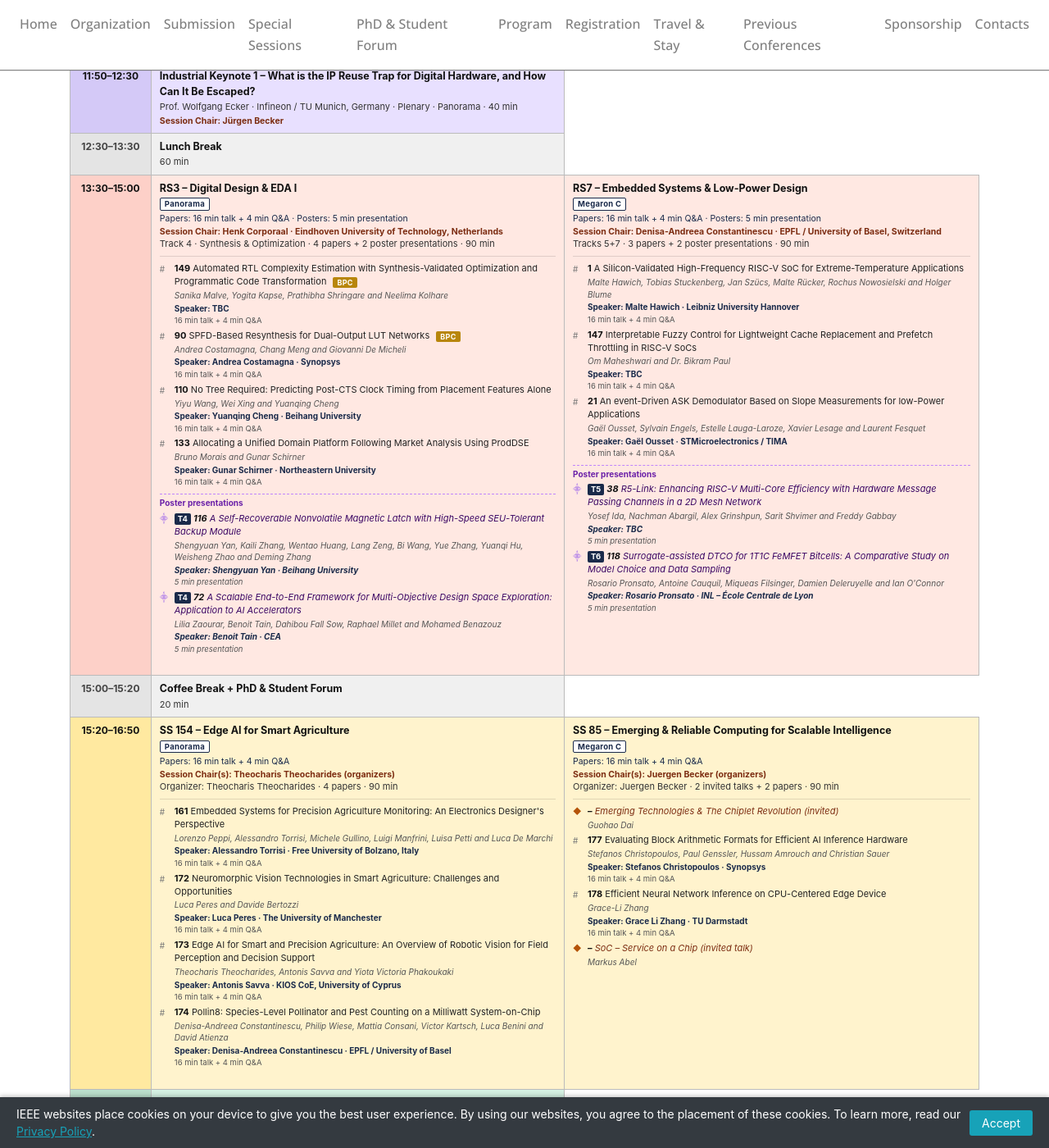
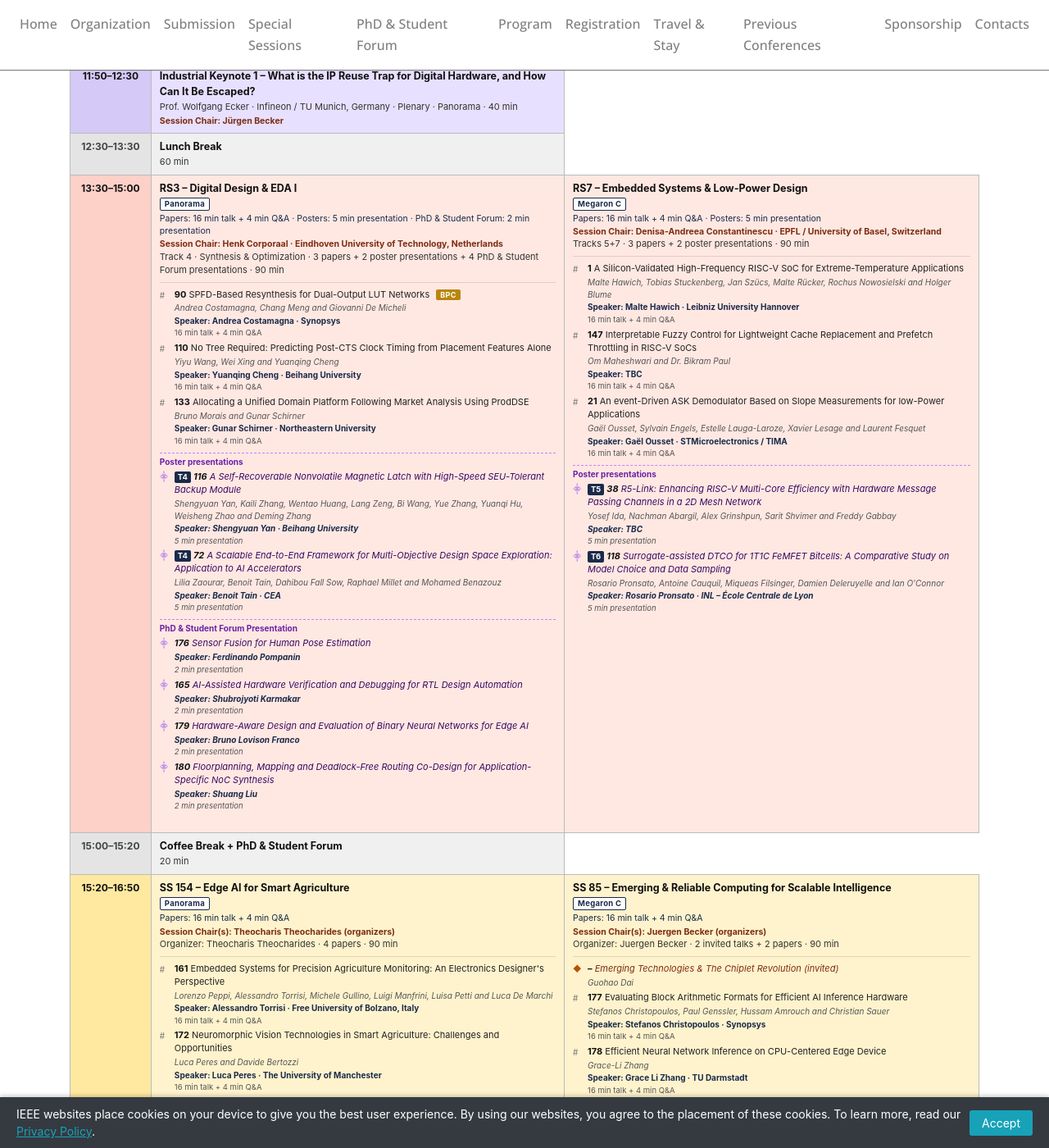
Before and after one commit to vlsi-soc/vlsi-soc, a Jekyll site: the page built from program.md, in a window 1280 px wide and 1400 px high, scrolled down 12515 px. Shown: the whole window at 82% size. Built offline with Jekyll 4.4.1, drawn with Linux system fonts in a browser that asks for light colours; nearby versions of some CDN libraries.

Commit message:
Add PhD & Student Forum presentations to RS3, remove paper 149
Co-Authored-By: Claude Opus 5.5 <noreply@anthropic.com>

```diff
--- a/program.md
+++ b/program.md
@@ -197,11 +197,9 @@ description: "Conference program, keynotes, and schedule for VLSI-SoC 2026"
     <td class="tp-ch">
       <span class="tp-t">RS3 – Digital Design &amp; EDA I</span>
       <span class="tp-s"><span class="tp-room">Panorama</span>
-      <span class="tp-mode">Papers: 16 min talk + 4 min Q&amp;A · Posters: 5 min presentation</span>
-      <span class="tp-chair" data-chair="Henk Corporaal">Session Chair: Henk Corporaal · Eindhoven University of Technology, Netherlands</span>Track 4 · Synthesis &amp; Optimization · 4 papers + 2 poster presentations · 90 min</span>
+      <span class="tp-mode">Papers: 16 min talk + 4 min Q&amp;A · Posters: 5 min presentation · PhD &amp; Student Forum: 2 min presentation</span>
+      <span class="tp-chair" data-chair="Henk Corporaal">Session Chair: Henk Corporaal · Eindhoven University of Technology, Netherlands</span>Track 4 · Synthesis &amp; Optimization · 3 papers + 2 poster presentations + 4 PhD &amp; Student Forum presentations · 90 min</span>
       <ul class="tp-pp">
-        <li data-id="149" data-poster="0"><b>149</b> Automated RTL Complexity Estimation with Synthesis-Validated Optimization and Programmatic Code Transformation <span class="tp-bpc">BPC</span>
-          <span class="tp-auth">Sanika Malve, Yogita Kapse, Prathibha Shringare and Neelima Kolhare</span><span class="tp-spk">Speaker: TBC</span><span class="tp-fmt">16 min talk + 4 min Q&amp;A</span></li>
         <li data-id="90" data-poster="0"><b>90</b> SPFD-Based Resynthesis for Dual-Output LUT Networks <span class="tp-bpc">BPC</span>
           <span class="tp-auth">Andrea Costamagna, Chang Meng and Giovanni De Micheli</span><span class="tp-spk">Speaker: Andrea Costamagna · Synopsys</span><span class="tp-fmt">16 min talk + 4 min Q&amp;A</span></li>
         <li data-id="110" data-poster="0"><b>110</b> No Tree Required: Predicting Post-CTS Clock Timing from Placement Features Alone
@@ -213,6 +211,15 @@ description: "Conference program, keynotes, and schedule for VLSI-SoC 2026"
           <span class="tp-auth">Shengyuan Yan, Kaili Zhang, Wentao Huang, Lang Zeng, Bi Wang, Yue Zhang, Yuanqi Hu, Weisheng Zhao and Deming Zhang</span><span class="tp-spk">Speaker: Shengyuan Yan · Beihang University</span><span class="tp-fmt">5 min presentation</span></li>
         <li class="tp-po" data-id="72" data-poster="1"><span class="tp-ttag">T4</span><b>72</b> A Scalable End-to-End Framework for Multi-Objective Design Space Exploration: Application to AI Accelerators
           <span class="tp-auth">Lilia Zaourar, Benoit Tain, Dahibou Fall Sow, Raphael Millet and Mohamed Benazouz</span><span class="tp-spk">Speaker: Benoit Tain · CEA</span><span class="tp-fmt">5 min presentation</span></li>
+        <hr class="tp-pdiv"><span class="tp-plbl">PhD &amp; Student Forum Presentation</span>
+        <li class="tp-po" data-id="176" data-poster="1"><b>176</b> Sensor Fusion for Human Pose Estimation
+          <span class="tp-spk">Speaker: Ferdinando Pompanin</span><span class="tp-fmt">2 min presentation</span></li>
+        <li class="tp-po" data-id="165" data-poster="1"><b>165</b> AI-Assisted Hardware Verification and Debugging for RTL Design Automation
+          <span class="tp-spk">Speaker: Shubrojyoti Karmakar</span><span class="tp-fmt">2 min presentation</span></li>
+        <li class="tp-po" data-id="179" data-poster="1"><b>179</b> Hardware-Aware Design and Evaluation of Binary Neural Networks for Edge AI
+          <span class="tp-spk">Speaker: Bruno Lovison Franco</span><span class="tp-fmt">2 min presentation</span></li>
+        <li class="tp-po" data-id="180" data-poster="1"><b>180</b> Floorplanning, Mapping and Deadlock-Free Routing Co-Design for Application-Specific NoC Synthesis
+          <span class="tp-spk">Speaker: Shuang Liu</span><span class="tp-fmt">2 min presentation</span></li>
       </ul>
     </td>
     <td class="tp-ch">
```
